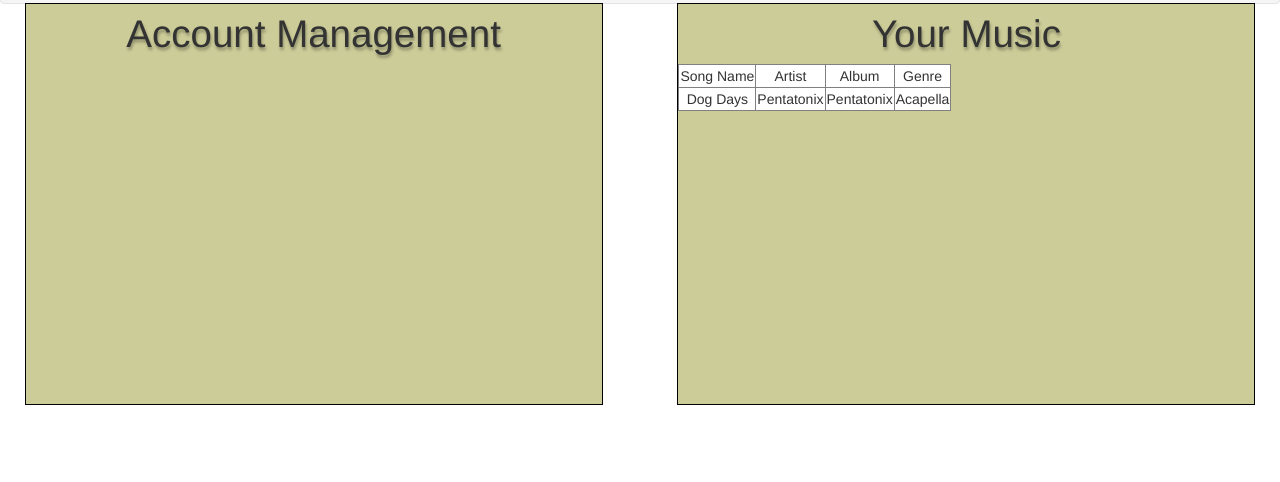
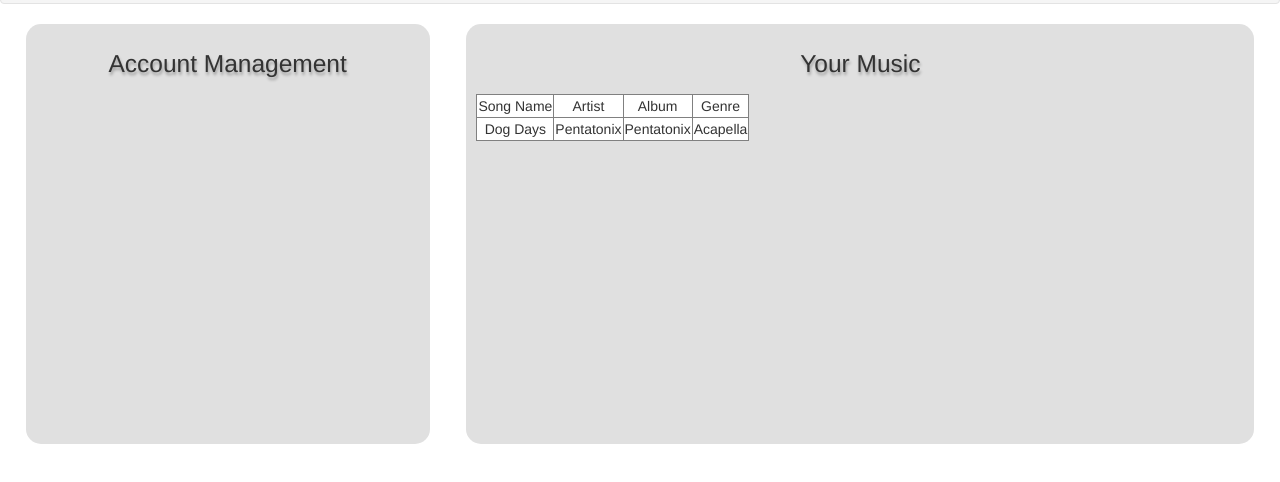
Before and after one commit to TylerLubeck/comp20-team3, a plain HTML site: page front_end/your_music.html in a window 1280 px wide. Shown: the part 220-702 px from the top of the page. Drawn offline with Linux system fonts and the light colour scheme; files whose address does not match are found by name.

Commit message:
re-styled your music page

```diff
--- a/front_end/stylesheets/index.css
+++ b/front_end/stylesheets/index.css
@@ -37,6 +37,7 @@ h3
 table
 {
 	background-color: #FFFFFF;
+    padding: 50px;
 }
 
 .header
@@ -108,28 +109,26 @@ table
 
 #musicinfo
 {
-    outline-color: black;
-    outline-width: thin;
-    outline-style: solid;
-    background-color: #CCCC99;
-    width: 45%;
+    background-color: #E0E0E0;
+    width: 60%;
     margin-right: 2%;
     height: 400px;
     text-align: center;
     float: right;
+    padding: 10px;
+    border-radius: 15px;
 }
 
 #accountmng
 {
-	outline-color: black;
-    outline-width: thin;
-    outline-style: solid;
-    background-color: #CCCC99;
-    width: 45%;
+    background-color: #E0E0E0;
+    width: 30%;
     margin-left: 2%;
     height: 400px;
     text-align: center;
     float: left;
+    padding: 10px;
+    border-radius: 15px;
 }
 
 #map_canvas
--- a/front_end/your_music.html
+++ b/front_end/your_music.html
@@ -28,12 +28,13 @@
 	</form>
 	<!--END HEADER FOR ALL PAGES -->
 
-	<div id="accountmng" class="content-header">
-		<h1>Account Management</h1>
+	</br>
+	<div id="accountmng">
+		<h3>Account Management</h3>
 	</div>
 
 	<div id="musicinfo">
-		<h1>Your Music</h1>
+		<h3>Your Music</h3>
 		<table border="1">
 			<tr>
 				<td>Song Name</td>
```
